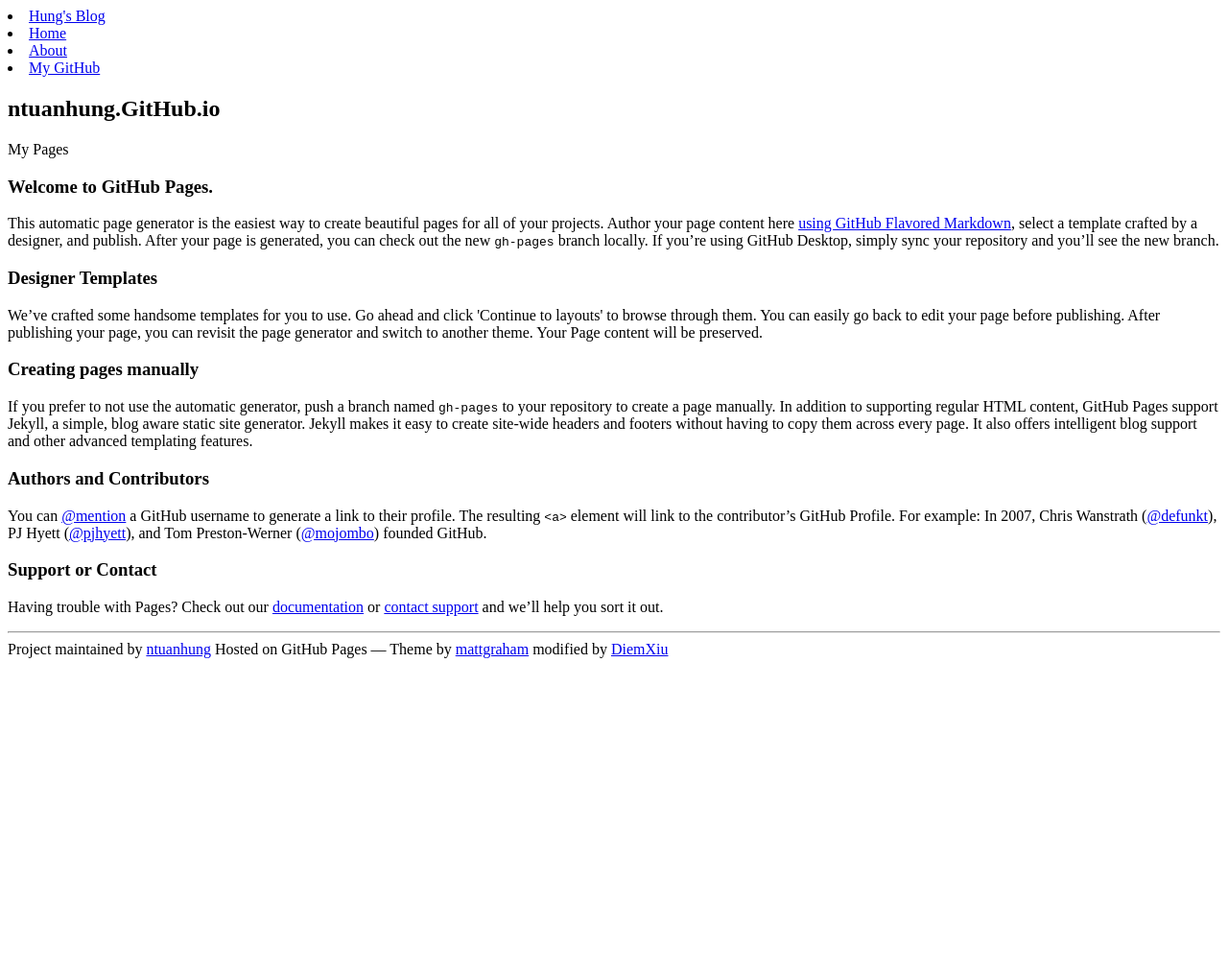
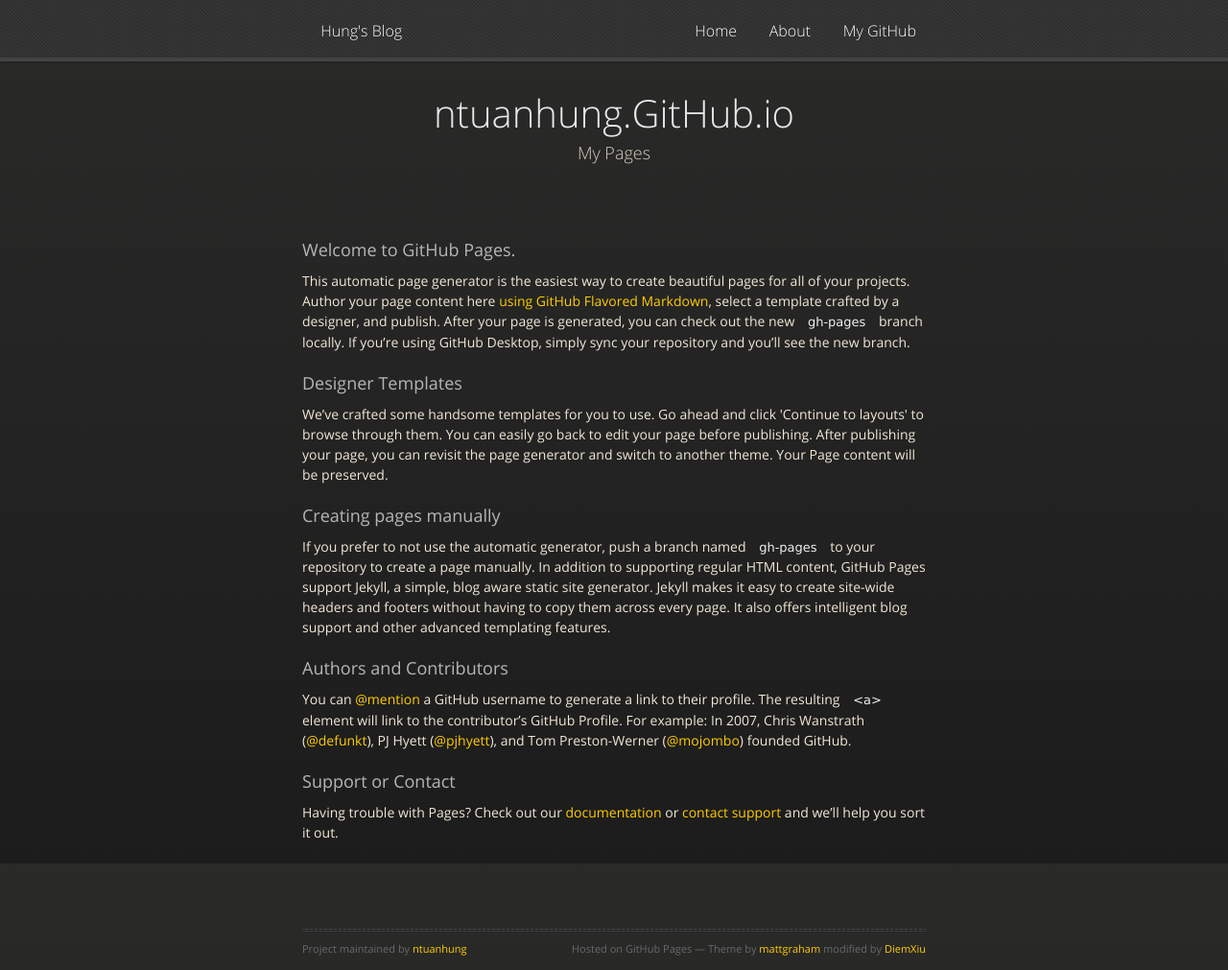
Before and after one commit to ntuanhung/ntuanhung.github.io, a Jekyll site: the page built from index.html, in a window 1280 px wide and 1011 px high. Shown: the whole window at 96% size. Built offline with Jekyll 4.4.1, drawn with Linux system fonts in a browser that asks for light colours; nearby versions of some CDN libraries.

Commit message:
Update default.html

```diff
--- a/_layouts/default.html
+++ b/_layouts/default.html
@@ -6,8 +6,8 @@
     <title>{{ page.title }}</title>
     <!-- <title>{{ page.title }}</title> -->
 
-    <link rel="stylesheet" type="text/css" href="ntuanhung.github.io/stylesheets/styles.css">
-    <link rel="stylesheet" type="text/css" href="ntuanhung.github.io/stylesheets/github-dark.css">
+    <link rel="stylesheet" type="text/css" href="stylesheets/styles.css">
+    <link rel="stylesheet" type="text/css" href="stylesheets/github-dark.css">
     <!-- link to main stylesheet -->
 
     <script src="https://ajax.googleapis.com/ajax/libs/jquery/1.7.1/jquery.min.js"></script>
```
